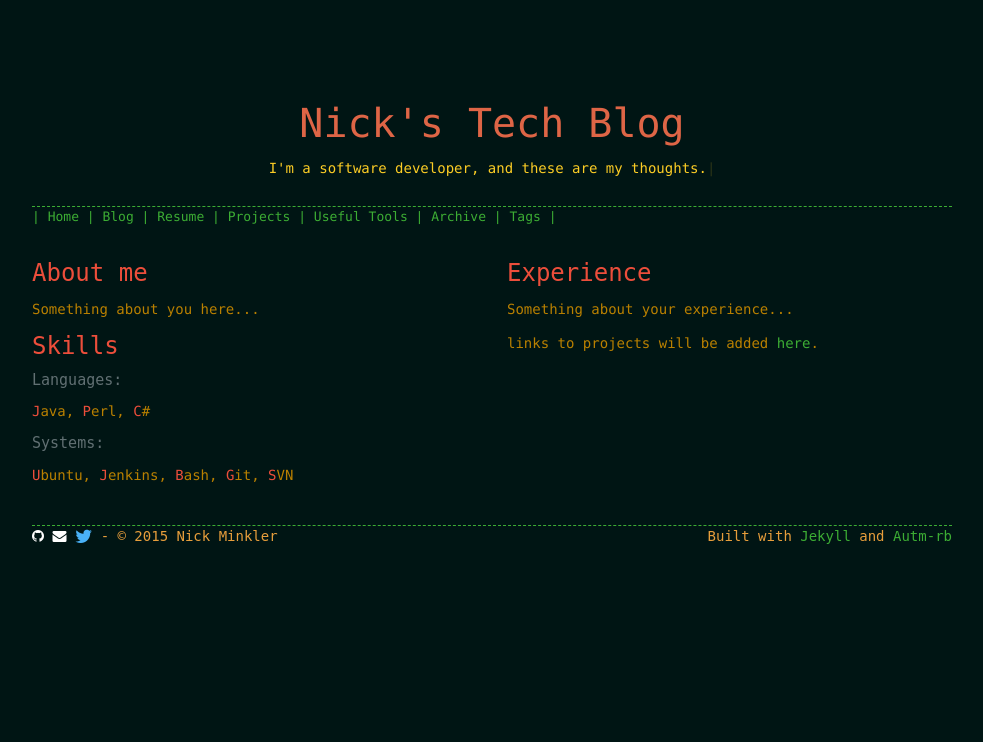
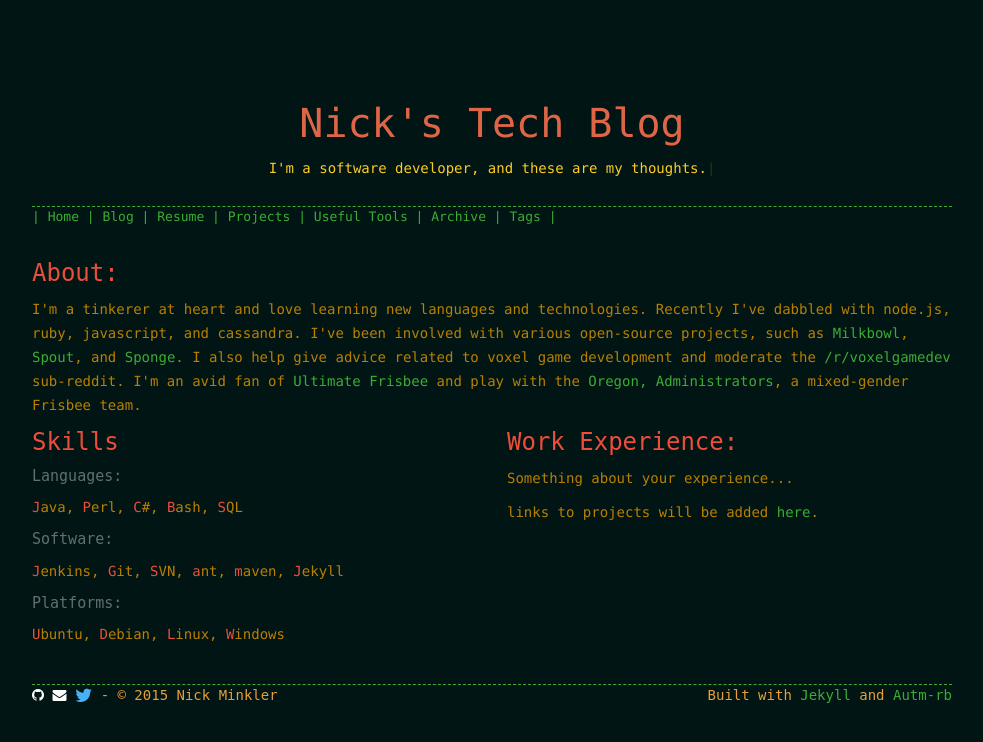
Before and after one commit to Sleaker/sleaker.github.io, a Jekyll site: the page built from resume.html, in a window 1280 px wide. Shown: the top 742 px of the page, without its empty margins (148-1131 px from the left). Built offline with Jekyll 4.4.1, drawn with Linux system fonts in a browser that asks for light colours; nearby versions of some CDN libraries; comment, search, counter and statistics services are not loaded.

Commit message:
Start adding content to resume page

```diff
--- a/resume.html
+++ b/resume.html
@@ -5,24 +5,26 @@ layout: default
 ---
 
 <div class="resume row">
+  <div class="col-md-12 post-nav about_me">
+      <h2>About:</h2>
+      <p>I'm a tinkerer at heart and love learning new languages and technologies.  Recently I've dabbled with node.js, ruby, javascript, and cassandra. I've been involved with various open-source projects, such as <a href="https://www.github.com/Milkbowl">Milkbowl</a>, <a href="https://www.github.com/SpoutDev">Spout</a>, and <a href="https://www.github.com/SpongePowered/">Sponge</a>. I also help give advice related to voxel game development and moderate the <a href="http://www.reddit.com/r/voxelgamedev">/r/voxelgamedev</a> sub-reddit.  I'm an avid fan of <a href="http://www.usaultimate.org">Ultimate Frisbee</a> and play with the <a href="https://twitter.com/admitators">Oregon, Administrators</a>, a mixed-gender Frisbee team.</p>
+  </div>
+
   <div class="col-md-6 post-nav">
-    <div id="about_me">
-      <h2>About me</h2>
-      <p>Something about you here...</p>
-    </div>
-
     <div id="skills">
       <h2>Skills</h2>
       <h4 class="text-muted">Languages:</h4>
-        <p> <span>J</span>ava, <span>P</span>erl, <span>C</span>#</p>
-      <h4 class="text-muted">Systems:</h4>
-        <p> <span>U</span>buntu, <span>J</span>enkins, <span>B</span>ash, <span>G</span>it, <span>S</span>VN</p>
+        <p> <span>J</span>ava, <span>P</span>erl, <span>C</span>#, <span>B</span>ash, <span>S</span>QL</p>
+      <h4 class="text-muted">Software:</h4>
+        <p><span>J</span>enkins, <span>G</span>it, <span>S</span>VN, <span>a</span>nt, <span>m</span>aven, <span>J</span>ekyll </p>
+      <h4 class="text-muted">Platforms:</h4>
+        <p> <span>U</span>buntu, <span>D</span>ebian, <span>L</span>inux, <span>W</span>indows</p>
     </div>
   </div>
 
   <div class="col-md-6 post-nav">
     <div id="experience">
-      <h2>Experience</h2>
+      <h2>Work Experience:</h2>
       <p>Something about your experience...</p>
       <p>links to projects will be added <a href="{{ "/projects" | prepend:site.baseurl }}">here</a>.</p>
     </div>
```
